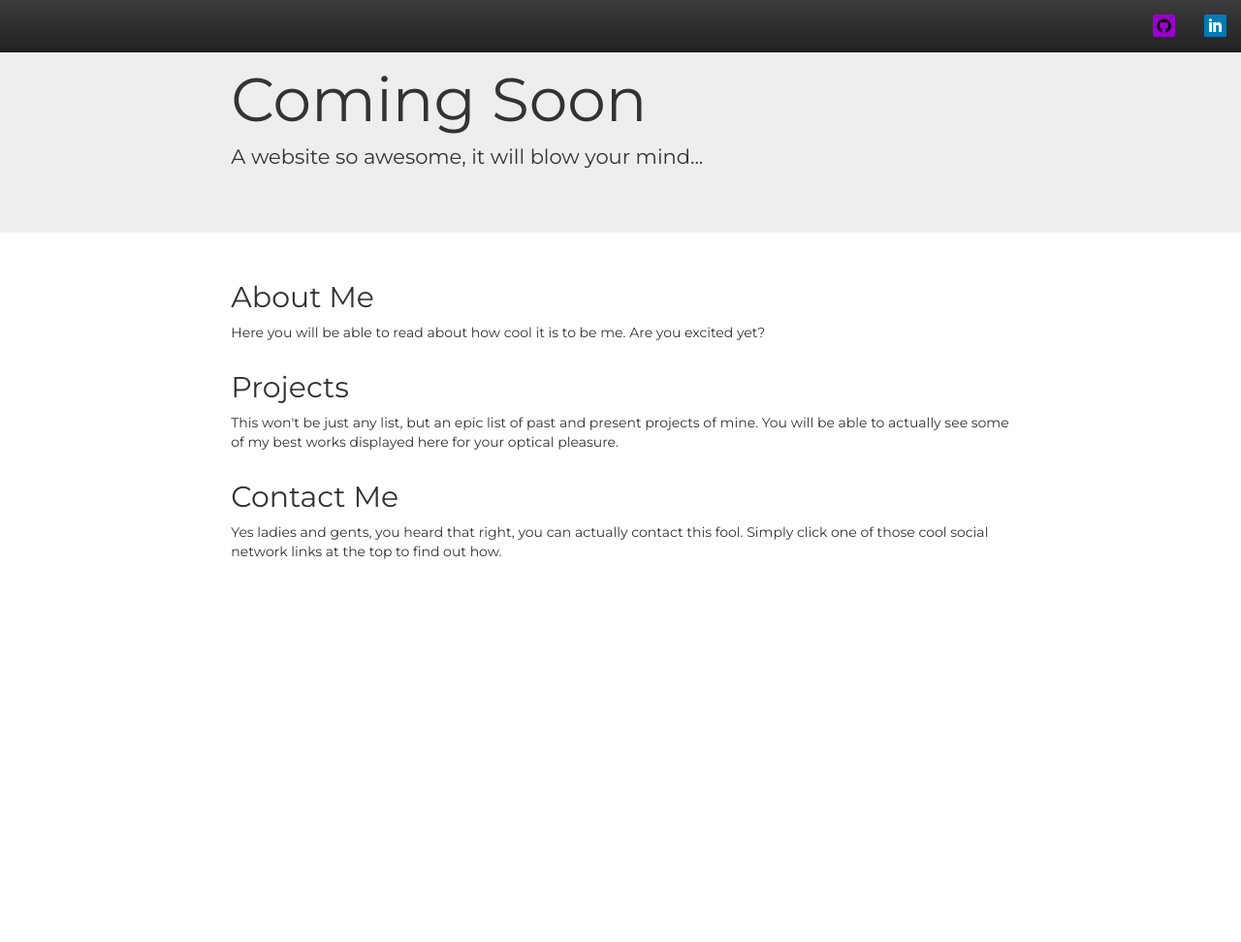
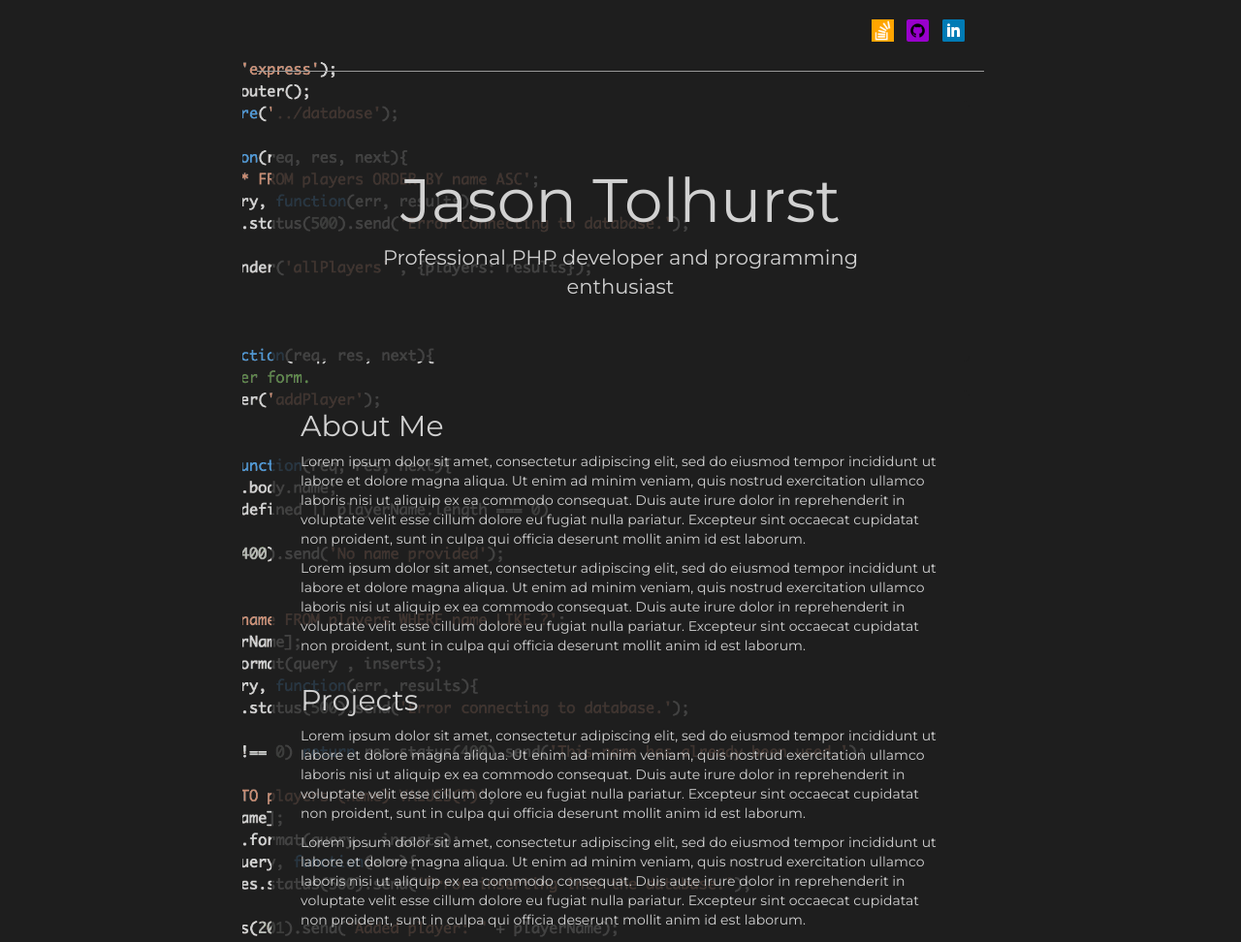
Before and after one commit to squeegy06/squeegy, a plain HTML site: page index.html in a window 1280 px wide. Shown: the top 972 px of the page at 97% size. Before the commit the page ends 800 px from the top, so only its background shows below. Drawn offline with nearby package versions, Linux system fonts and the light colour scheme; a web font is replaced by a local one.

Commit message:
So pretty

```diff
--- /dev/null
+++ b/css/screen.css
@@ -0,0 +1,31 @@
+body{
+	background-color: #1e1e1e;
+	padding: 20px 0 20px 0;
+}
+
+#container{
+	max-width: 780px;
+	background: url('/img/background2.png') #1e1e1e no-repeat 0px 12px fixed;
+	-webkit-background-size: cover;
+	-moz-background-size: cover;
+	-o-background-size: cover;
+	background-size: cover;
+	color: #d1d1d1;
+}
+
+#content{
+	margin: auto 15px;
+	border-radius: 6px;
+	background-color: rgba(30, 30, 30, 0.8)
+}
+
+.header{
+	padding: 0 0 20px 0;
+	margin-bottom: 30px;
+	border-bottom: solid 1px #999;
+}
+
+.jumbotron{
+	background-color: rgba(30, 30, 30, 0.8);
+	text-align: center;
+}
--- a/index.html
+++ b/index.html
@@ -7,10 +7,13 @@
 	</head>
 
 	<body>
-		<header id="navbar" class="navbar navbar-inverse navbar-fixed-top">
+		<div id="container" class="container-fluid">
+			<header class="header clearfix">
 				<div class="container-fluid">
-				<div class="navbar-collapse collapse">
-					<ul class="nav navbar-nav navbar-right">
+					<ul class="list-inline pull-right">
+						<li>
+							<a target="_blank" href="http://stackoverflow.com/users/4490365/squeegy"><img style="max-width:23px" src="/img/stackoverflow.png" /></a>
+						</li>
 						<li>
 							<a target="_blank" href="https://github.com/squeegy06"><img style="max-width:23px" src="/img/github.png" /></a>
 						</li>
@@ -19,37 +22,40 @@
 						</li>
 					</ul>
 				</div>
-			</div>
 			</header>
+			<div class="container-fluid">
 				<div class="jumbotron">
 					<div class="container-fluid">
-				<div class="col-md-offset-2 col-md-8 col-sm-12">
-					<h1>Coming Soon</h1>
-					<p>A website so awesome, it will blow your mind...</p>
+						<h1>Jason Tolhurst</h1>
+						<p class="lead">Professional PHP developer and programming enthusiast</p>
 					</div>
 				</div>
 			</div>
-		<div class="container-fluid">
-			<div id="about-me" class="col-md-offset-2 col-md-8 col-sm-12">
+			<div id="content" class="container-fluid">
+				<div id="about-me" class="col-md-12">
 					<h2>About Me</h2>
-				<p>Here you will be able to read about how cool it is to be me.  Are you excited yet?</p>
+					<p>Lorem ipsum dolor sit amet, consectetur adipiscing elit, sed do eiusmod tempor incididunt ut labore et dolore magna aliqua. Ut enim ad minim veniam, quis nostrud exercitation ullamco laboris nisi ut aliquip ex ea commodo consequat. Duis aute irure dolor in reprehenderit in voluptate velit esse cillum dolore eu fugiat nulla pariatur. Excepteur sint occaecat cupidatat non proident, sunt in culpa qui officia deserunt mollit anim id est laborum.</p>
+					<p>Lorem ipsum dolor sit amet, consectetur adipiscing elit, sed do eiusmod tempor incididunt ut labore et dolore magna aliqua. Ut enim ad minim veniam, quis nostrud exercitation ullamco laboris nisi ut aliquip ex ea commodo consequat. Duis aute irure dolor in reprehenderit in voluptate velit esse cillum dolore eu fugiat nulla pariatur. Excepteur sint occaecat cupidatat non proident, sunt in culpa qui officia deserunt mollit anim id est laborum.</p>
 				</div>
-			<div id="projects" class="col-md-offset-2 col-md-8 col-sm-12">
+				<div id="projects" class="col-md-12">
 					<h2>Projects</h2>
-				<p>This won't be just any list, but an epic list of past and present projects of mine.  You will be able to actually see some of my best works displayed here for your optical pleasure.</p>
+					<p>Lorem ipsum dolor sit amet, consectetur adipiscing elit, sed do eiusmod tempor incididunt ut labore et dolore magna aliqua. Ut enim ad minim veniam, quis nostrud exercitation ullamco laboris nisi ut aliquip ex ea commodo consequat. Duis aute irure dolor in reprehenderit in voluptate velit esse cillum dolore eu fugiat nulla pariatur. Excepteur sint occaecat cupidatat non proident, sunt in culpa qui officia deserunt mollit anim id est laborum.</p>
+					<p>Lorem ipsum dolor sit amet, consectetur adipiscing elit, sed do eiusmod tempor incididunt ut labore et dolore magna aliqua. Ut enim ad minim veniam, quis nostrud exercitation ullamco laboris nisi ut aliquip ex ea commodo consequat. Duis aute irure dolor in reprehenderit in voluptate velit esse cillum dolore eu fugiat nulla pariatur. Excepteur sint occaecat cupidatat non proident, sunt in culpa qui officia deserunt mollit anim id est laborum.</p>
 				</div>
-			<div id="contact" class="col-md-offset-2 col-md-8 col-sm-12">
+				<div id="contact" class="col-md-12">
 					<h2>Contact Me</h2>
-				<p>Yes ladies and gents, you heard that right, you can actually contact this fool.  Simply click one of those cool social network links at the top to find out how.</p>
+					<p>Lorem ipsum dolor sit amet, consectetur adipiscing elit, sed do eiusmod tempor incididunt ut labore et dolore magna aliqua. Ut enim ad minim veniam, quis nostrud exercitation ullamco laboris nisi ut aliquip ex ea commodo consequat. Duis aute irure dolor in reprehenderit in voluptate velit esse cillum dolore eu fugiat nulla pariatur. Excepteur sint occaecat cupidatat non proident, sunt in culpa qui officia deserunt mollit anim id est laborum.</p>
 				</div>
 			</div>
 			<footer>
 				<link href='http://fonts.googleapis.com/css?family=Source+Code+Pro|Droid+Serif|Montserrat' rel='stylesheet' type='text/css'>
 				<link rel="stylesheet" href="/css/bootstrap.min.css">
 				<link rel="stylesheet" href="/css/bootstrap-theme.min.css">
+				<link rel="stylesheet" href="/css/screen.css">
 
 				<script src="https://ajax.googleapis.com/ajax/libs/jquery/2.1.3/jquery.min.js"></script>
 				<script src="/js/bootstrap.min.js"></script>
 			</footer>
+		</div>
 	</body>
 </html>
```
Also changed, not shown: img/background.png (added), img/background2.png (added), img/stackoverflow.png (added). Lines whose indentation alone changed are shown as unchanged.
